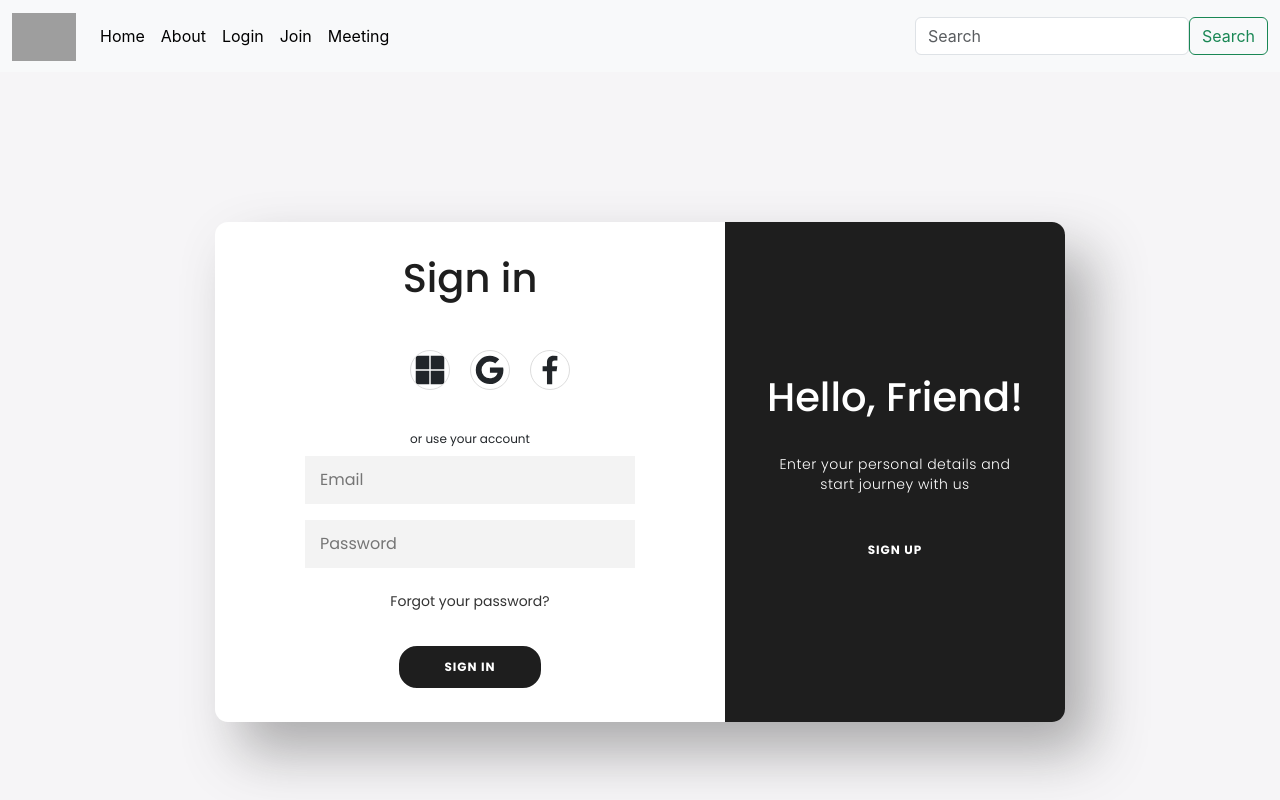
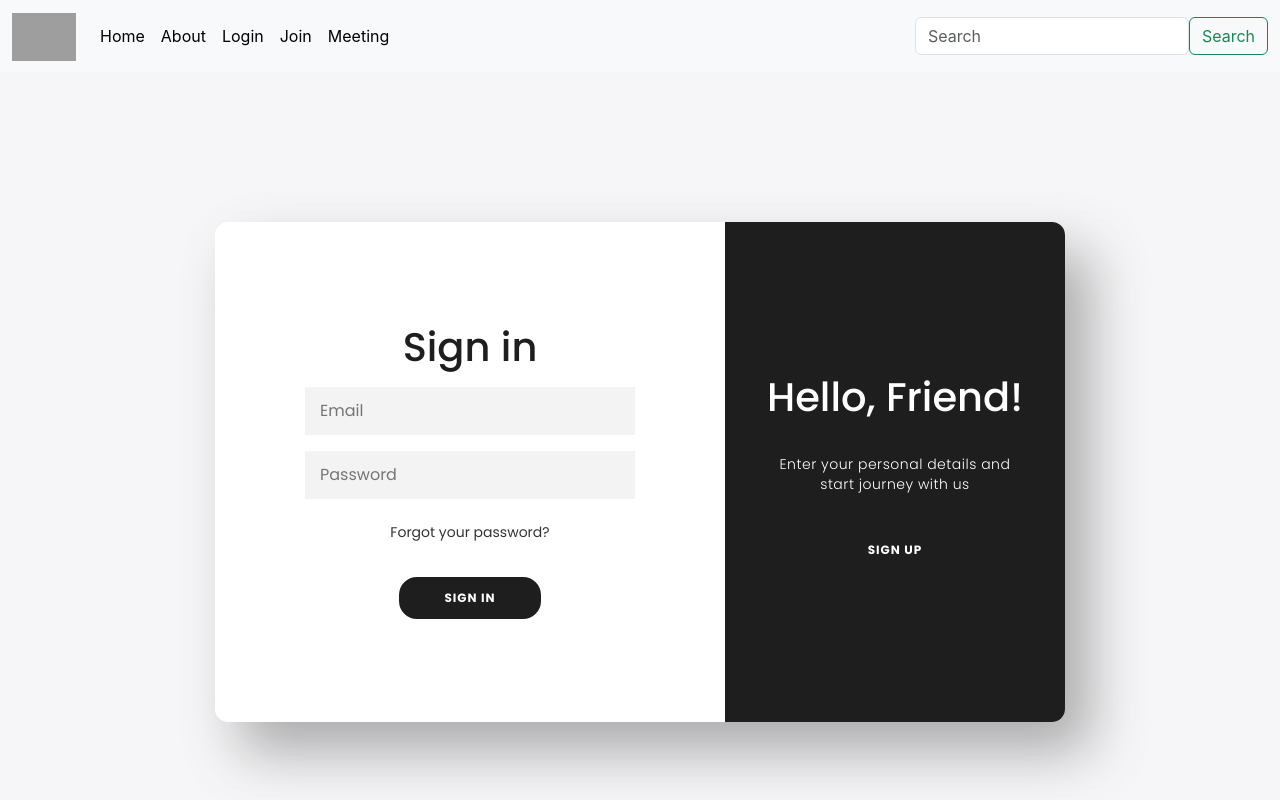
Before and after one commit to AyushTripathi12103634/squad_script, a React (Create React App) app in the folder client/: page /login in a window 1280 px wide. Shown: the top 800 px of the page. Built offline with nearby package versions, Linux system fonts and the light colour scheme; grey boxes are pictures that could not be loaded.

Commit message:
added proxy for api calls

```diff
--- a/client/package.json
+++ b/client/package.json
@@ -14,6 +14,7 @@
     "@testing-library/user-event": "^13.5.0",
     "axios": "^1.6.5",
     "file-saver": "^2.0.5",
+    "jwt-decode": "^4.0.0",
     "react": "^18.2.0",
     "react-dom": "^18.2.0",
     "react-icons": "^5.0.1",
--- a/client/src/Pages/Login.js
+++ b/client/src/Pages/Login.js
@@ -4,7 +4,7 @@ import "./Login.css";
 import { Link } from "react-router-dom";
 import Footer from "../component/Footer";
 import axios from "axios";
-import { BiLogoGoogle, BiLogoMicrosoft, BiLogoFacebook } from "react-icons/bi";
+import { jwtDecode  } from 'jwt-decode';
 
 const Login = () => {
   // const [name,setname]
@@ -37,7 +37,7 @@ const Login = () => {
     e.preventDefault();
     try {
       const response = await axios.post(
-        "http://localhost:5000/api/v1/auth/register",
+        "/api/v1/auth/register",
         {
           username: registerusername,
           name: registername,
@@ -67,7 +67,7 @@ const Login = () => {
     e.preventDefault();
     try {
       const response = await axios.post(
-        "http://localhost:5000/api/v1/auth/login",
+        "/api/v1/auth/login",
         {
           email: loginemail,
           password: loginpassword,
@@ -98,7 +98,6 @@ const Login = () => {
 
     overlayBtn.addEventListener("click", handleClick);
 
-    // Clean up the event listener when the component unmounts
     return () => {
       overlayBtn.removeEventListener("click", handleClick);
     };
@@ -116,14 +115,6 @@ const Login = () => {
           <div className="login-form-container sign-up-container">
             <form className="login-form" action="#">
               <h1 className="login-h1">Create Account</h1>
-              <div className="login-social-container">
-                <BiLogoMicrosoft className="login-App-logo" />
-                <BiLogoGoogle className="login-App-logo" />
-                <BiLogoFacebook className="login-App-logo" />
-              </div>
-              <span className="login-span">
-                or use your email for registration
-              </span>
               <div className="login-infield">
                 <input
                   className="login-input"
@@ -174,14 +165,6 @@ const Login = () => {
           <div className="login-form-container sign-in-container">
             <form className="login-form" action="#">
               <h1 className="login-h1">Sign in</h1>
-              <div className="login-social-container">
-              <div className="login-social-container">
-                <BiLogoMicrosoft className="login-App-logo" />
-                <BiLogoGoogle className="login-App-logo" />
-                <BiLogoFacebook className="login-App-logo" />
-              </div>
-              </div>
-              <span className="login-span">or use your account</span>
               <div className="login-infield">
                 <input
                   className="login-input"
--- a/client/src/component/Compiler.js
+++ b/client/src/component/Compiler.js
@@ -302,14 +302,14 @@ function Compiler() {
     e.preventDefault();
     setisTerminalOpen(false);
     try {
-      const response = await axios.post(`http://localhost:5000/api/v1/rapidapi/judge`, {
+      const response = await axios.post(`/api/v1/rapidapi/judge`, {
         "language_id": file.id,
         "source_code": fileContent,
         "stdin": stdin ? stdin : "",
       });
 
       const { token } = response.data;
-      const result = await axios.get(`http://localhost:5000/api/v1/rapidapi/judge/${token}`);
+      const result = await axios.get(`/api/v1/rapidapi/judge/${token}`);
       const { stdout, time, memory, stderr } = result.data;
       setoutput(stdout);
       setexecutiontime(time);
```
Also changed, not shown: 1 other file (tests, documents, lock files or other folders).
